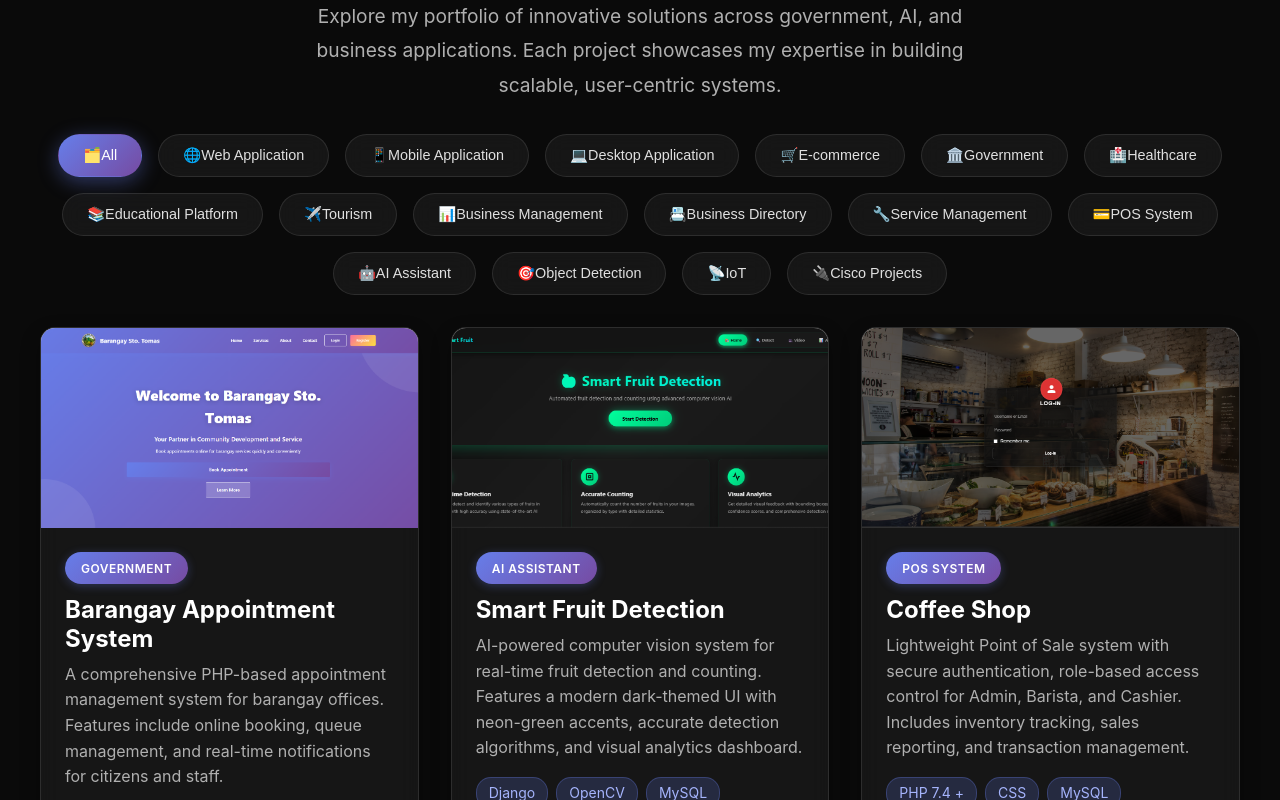
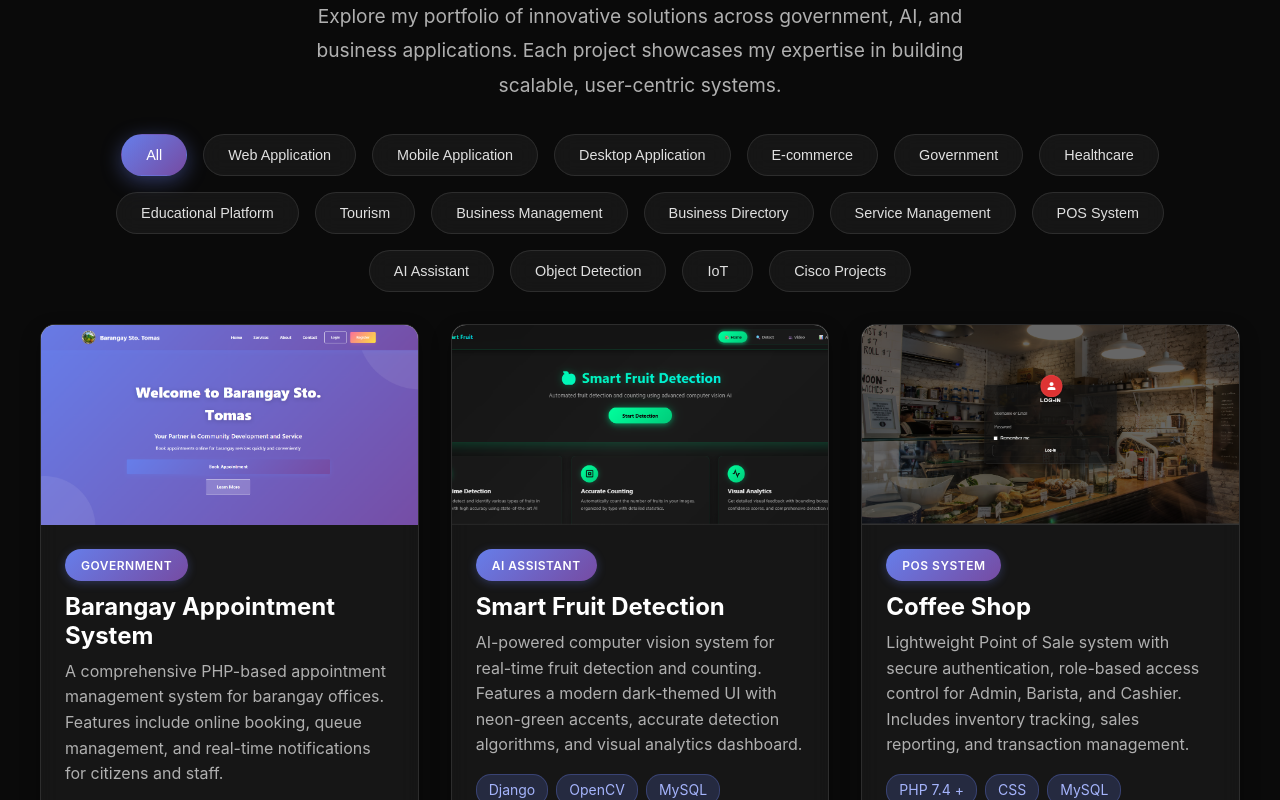
Before and after one commit to AldrianLoberiano/personal_website, a Next.js app: page / in a window 1280 px wide. Shown: the part 1800-2600 px from the top of the page. Built offline with nearby package versions, Linux system fonts and the light colour scheme.

Commit message:
small changes

```diff
--- a/app/page.module.css
+++ b/app/page.module.css
@@ -399,6 +399,11 @@
   backdrop-filter: blur(10px);
   position: relative;
   overflow: hidden;
+  display: block;
+  text-decoration: none;
+  cursor: pointer;
+  pointer-events: auto;
+  z-index: 1;
 }
 
 .contactCard::before {
@@ -433,10 +438,12 @@
   margin: 0 auto 1rem;
   background: linear-gradient(135deg, rgba(102, 126, 234, 0.2), rgba(118, 75, 162, 0.2));
   border-radius: 12px;
+  pointer-events: none;
 }
 
 .contactCardIcon svg {
   stroke: url(#gradient);
+  pointer-events: none;
 }
 
 .contactCard h3 {
@@ -447,18 +454,7 @@
   -webkit-text-fill-color: transparent;
   background-clip: text;
   font-weight: 700;
-}
-
-.contactCard a {
-  color: #b0b0b0;
-  text-decoration: none;
-  font-size: 0.9rem;
-  transition: color 0.3s ease;
-  display: block;
-}
-
-.contactCard a:hover {
-  color: #ffffff;
+  pointer-events: none;
 }
 
 .contactCard p {
@@ -466,6 +462,7 @@
   font-size: 0.9rem;
   margin: 0;
   line-height: 1.6;
+  pointer-events: none;
 }
 
 .contactForm {
--- a/app/page.tsx
+++ b/app/page.tsx
@@ -149,23 +149,23 @@ export default function Home() {
   );
 
   const categories = [
-    { name: 'All', icon: '🗂️' },
-    { name: 'Web Application', icon: '🌐' },
-    { name: 'Mobile Application', icon: '📱' },
-    { name: 'Desktop Application', icon: '💻' },
-    { name: 'E-commerce', icon: '🛒' },
-    { name: 'Government', icon: '🏛️' },
-    { name: 'Healthcare', icon: '🏥' },
-    { name: 'Educational Platform', icon: '📚' },
-    { name: 'Tourism', icon: '✈️' },
-    { name: 'Business Management', icon: '📊' },
-    { name: 'Business Directory', icon: '📇' },
-    { name: 'Service Management', icon: '🔧' },
-    { name: 'POS System', icon: '💳' },
-    { name: 'AI Assistant', icon: '🤖' },
-    { name: 'Object Detection', icon: '🎯' },
-    { name: 'IoT', icon: '📡' },
-    { name: 'Cisco Projects', icon: '🔌' }
+    'All',
+    'Web Application',
+    'Mobile Application',
+    'Desktop Application',
+    'E-commerce',
+    'Government',
+    'Healthcare',
+    'Educational Platform',
+    'Tourism',
+    'Business Management',
+    'Business Directory',
+    'Service Management',
+    'POS System',
+    'AI Assistant',
+    'Object Detection',
+    'IoT',
+    'Cisco Projects'
   ];
 
   const projects = [
@@ -336,12 +336,11 @@ export default function Home() {
             <div className={styles.projectFilters}>
               {categories.map((category) => (
                 <button
-                  key={category.name}
-                  className={`${styles.filterBtn} ${selectedCategory === category.name ? styles.active : ''}`}
-                  onClick={() => setSelectedCategory(category.name)}
+                  key={category}
+                  className={`${styles.filterBtn} ${selectedCategory === category ? styles.active : ''}`}
+                  onClick={() => setSelectedCategory(category)}
                 >
-                  <span>{category.icon}</span>
-                  <span>{category.name}</span>
+                  {category}
                 </button>
               ))}
             </div>
--- a/app/projects/page.tsx
+++ b/app/projects/page.tsx
@@ -66,9 +66,6 @@ export default function ProjectsPage(): JSX.Element {
         <section className={styles.section}>
           <div className={styles.container}>
             <div className={styles.sectionHeader}>
-              <svg className={styles.sectionIcon} width="40" height="40" viewBox="0 0 24 24" fill="none" stroke="currentColor" strokeWidth="2">
-                <path d="M22 19a2 2 0 0 1-2 2H4a2 2 0 0 1-2-2V5a2 2 0 0 1 2-2h5l2 3h9a2 2 0 0 1 2 2z"></path>
-              </svg>
               <h2>My Projects</h2>
             </div>
             <p className={styles.sectionDescription}>
```
Also changed, not shown: app/contact/page.tsx (+51 -8 lines).
